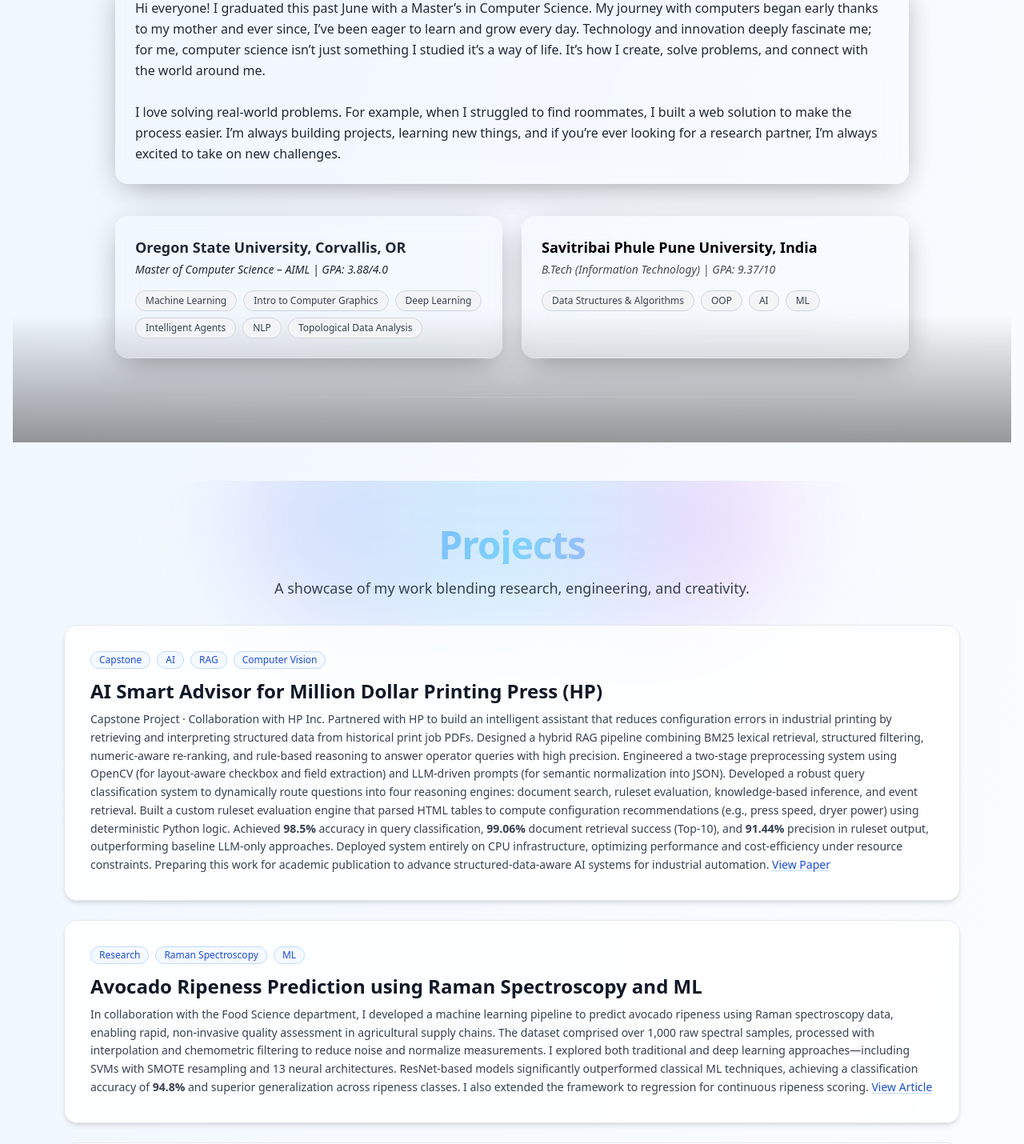
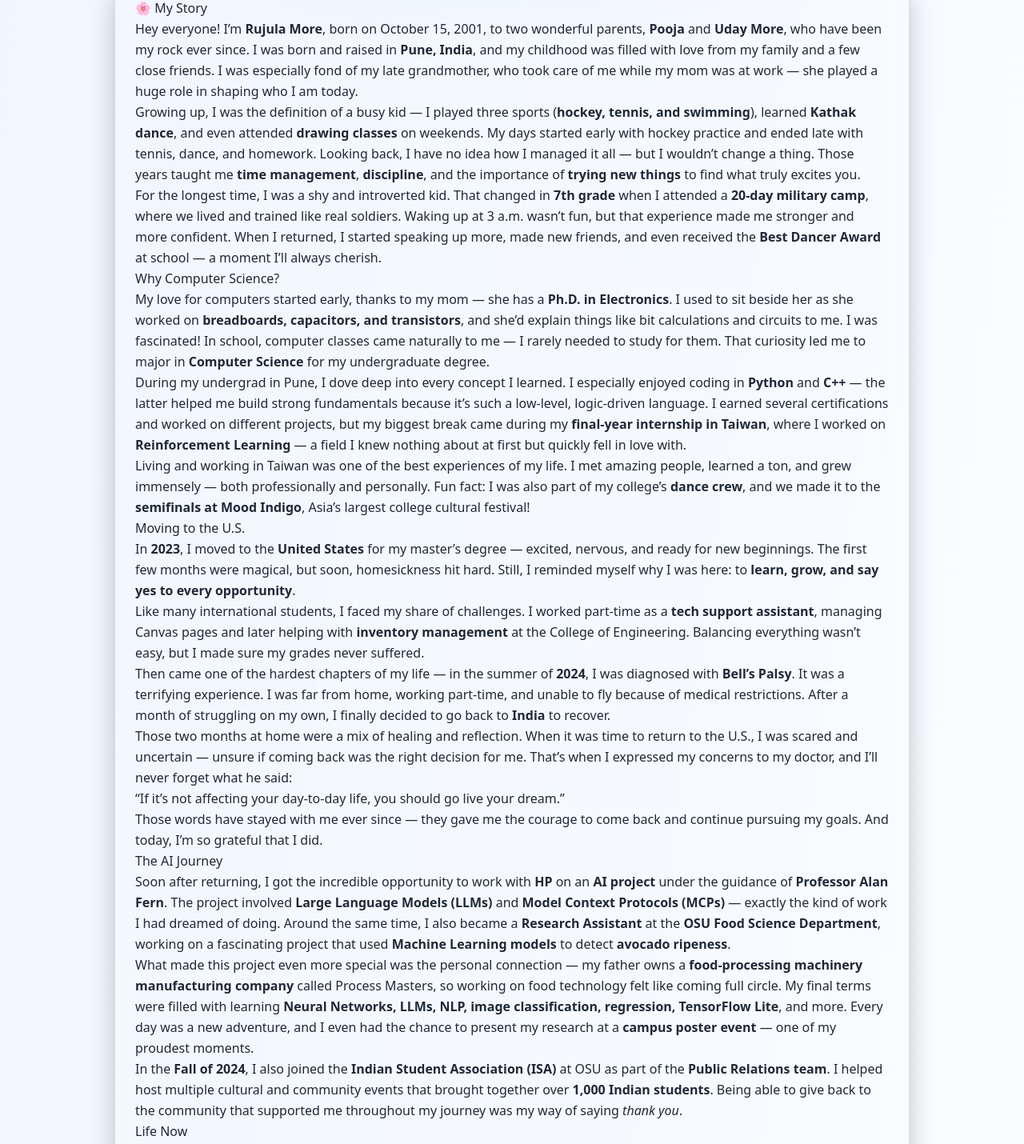
Before and after one commit to rujulamore/rujulamore.github.io, a React (Vite) app: page /about in a window 1280 px wide. Shown: the part 1515-2945 px from the top of the page at 80% size. Built offline with nearby package versions, Linux system fonts and the light colour scheme; a web font is replaced by a local one.

Commit message:
Add About page

```diff
--- a/src/pages/About.jsx
+++ b/src/pages/About.jsx
@@ -40,16 +40,50 @@
         {/* content card like the Home hero card */}
         <Card>
           <p className="text-gray-800 leading-relaxed">
-            Hi everyone! I graduated this past June with a Master’s in Computer
-            Science. My journey with computers began early thanks to my mother
-            and ever since, I’ve been eager to learn and grow every day.
-            Technology and innovation deeply fascinate me; for me, computer
-            science isn’t just something I studied it’s a way of life. It’s how
-            I create, solve problems, and connect with the world around me.
-            <br />
-            <br />
-            I love solving real-world problems. For example, when I struggled to find roommates, I built a web solution to make the process easier. I’m always building projects, learning new things, and if you’re ever looking for a research partner, I’m always excited to take on new challenges.
-            </p>
+            <h1>🌸 My Story</h1>
+
+    <p>Hey everyone! I’m <strong>Rujula More</strong>, born on October 15, 2001, to two wonderful parents, <strong>Pooja</strong> and <strong>Uday More</strong>, who have been my rock ever since. I was born and raised in <strong>Pune, India</strong>, and my childhood was filled with love from my family and a few close friends. I was especially fond of my late grandmother, who took care of me while my mom was at work — she played a huge role in shaping who I am today.</p>
+
+    <p>Growing up, I was the definition of a busy kid — I played three sports (<strong>hockey, tennis, and swimming</strong>), learned <strong>Kathak dance</strong>, and even attended <strong>drawing classes</strong> on weekends. My days started early with hockey practice and ended late with tennis, dance, and homework. Looking back, I have no idea how I managed it all — but I wouldn’t change a thing. Those years taught me <strong>time management</strong>, <strong>discipline</strong>, and the importance of <strong>trying new things</strong> to find what truly excites you.</p>
+
+    <p>For the longest time, I was a shy and introverted kid. That changed in <strong>7th grade</strong> when I attended a <strong>20-day military camp</strong>, where we lived and trained like real soldiers. Waking up at 3 a.m. wasn’t fun, but that experience made me stronger and more confident. When I returned, I started speaking up more, made new friends, and even received the <strong>Best Dancer Award</strong> at school — a moment I’ll always cherish.</p>
+
+    <h2>Why Computer Science?</h2>
+
+    <p>My love for computers started early, thanks to my mom — she has a <strong>Ph.D. in Electronics</strong>. I used to sit beside her as she worked on <strong>breadboards, capacitors, and transistors</strong>, and she’d explain things like bit calculations and circuits to me. I was fascinated! In school, computer classes came naturally to me — I rarely needed to study for them. That curiosity led me to major in <strong>Computer Science</strong> for my undergraduate degree.</p>
+
+    <p>During my undergrad in Pune, I dove deep into every concept I learned. I especially enjoyed coding in <strong>Python</strong> and <strong>C++</strong> — the latter helped me build strong fundamentals because it’s such a low-level, logic-driven language. I earned several certifications and worked on different projects, but my biggest break came during my <strong>final-year internship in Taiwan</strong>, where I worked on <strong>Reinforcement Learning</strong> — a field I knew nothing about at first but quickly fell in love with.</p>
+
+    <p>Living and working in Taiwan was one of the best experiences of my life. I met amazing people, learned a ton, and grew immensely — both professionally and personally. Fun fact: I was also part of my college’s <strong>dance crew</strong>, and we made it to the <strong>semifinals at Mood Indigo</strong>, Asia’s largest college cultural festival!</p>
+
+    <h2>Moving to the U.S.</h2>
+
+    <p>In <strong>2023</strong>, I moved to the <strong>United States</strong> for my master’s degree — excited, nervous, and ready for new beginnings. The first few months were magical, but soon, homesickness hit hard. Still, I reminded myself why I was here: to <strong>learn, grow, and say yes to every opportunity</strong>.</p>
+
+    <p>Like many international students, I faced my share of challenges. I worked part-time as a <strong>tech support assistant</strong>, managing Canvas pages and later helping with <strong>inventory management</strong> at the College of Engineering. Balancing everything wasn’t easy, but I made sure my grades never suffered.</p>
+
+    <p>Then came one of the hardest chapters of my life — in the summer of <strong>2024</strong>, I was diagnosed with <strong>Bell’s Palsy</strong>. It was a terrifying experience. I was far from home, working part-time, and unable to fly because of medical restrictions. After a month of struggling on my own, I finally decided to go back to <strong>India</strong> to recover.</p>
+
+    <p>Those two months at home were a mix of healing and reflection. When it was time to return to the U.S., I was scared and uncertain — unsure if coming back was the right decision for me. That’s when I expressed my concerns to my doctor, and I’ll never forget what he said:</p>
+
+    <blockquote>“If it’s not affecting your day-to-day life, you should go live your dream.”</blockquote>
+
+    <p>Those words have stayed with me ever since — they gave me the courage to come back and continue pursuing my goals. And today, I’m so grateful that I did.</p>
+
+    <h2>The AI Journey</h2>
+
+    <p>Soon after returning, I got the incredible opportunity to work with <strong>HP</strong> on an <strong>AI project</strong> under the guidance of <strong>Professor Alan Fern</strong>. The project involved <strong>Large Language Models (LLMs)</strong> and <strong>Model Context Protocols (MCPs)</strong> — exactly the kind of work I had dreamed of doing. Around the same time, I also became a <strong>Research Assistant</strong> at the <strong>OSU Food Science Department</strong>, working on a fascinating project that used <strong>Machine Learning models</strong> to detect <strong>avocado ripeness</strong>.</p>
+
+    <p>What made this project even more special was the personal connection — my father owns a <strong>food-processing machinery manufacturing company</strong> called <a href="https://www.process-masters.com/" target="_blank">Process Masters</a>, so working on food technology felt like coming full circle. My final terms were filled with learning <strong>Neural Networks, LLMs, NLP, image classification, regression, TensorFlow Lite</strong>, and more. Every day was a new adventure, and I even had the chance to present my research at a <strong>campus poster event</strong> — one of my proudest moments.</p>
+
+    <p>In the <strong>Fall of 2024</strong>, I also joined the <strong>Indian Student Association (ISA)</strong> at OSU as part of the <strong>Public Relations team</strong>. I helped host multiple cultural and community events that brought together over <strong>1,000 Indian students</strong>. Being able to give back to the community that supported me throughout my journey was my way of saying <em>thank you</em>.</p>
+
+    <h2>Life Now</h2>
+
+    <p>After graduating, I moved to <strong>New Jersey</strong> to be close to my aunt and uncle while job hunting. Their support during that time meant everything to me. I’m now working as a <strong>Software Engineer</strong>, continuing to grow, learn, and build meaningful projects. On weekends, I love attending <strong>tech events</strong> and meeting like-minded people — it keeps me inspired and connected to the fast-moving world of AI.</p>
+
+    <p>And of course, <strong>dance</strong> is still my forever escape. I may not practice as much as I used to, but <strong>Kathak</strong> will always be a part of me — a reminder of where I came from, how far I’ve come, and everything I’m yet to become. 💫</p>
+</p>
         </Card>
 
         {/* education grid mirrors the Home section blocks */}
```
Also changed, not shown: 1 other file (tests, documents, lock files or other folders).
